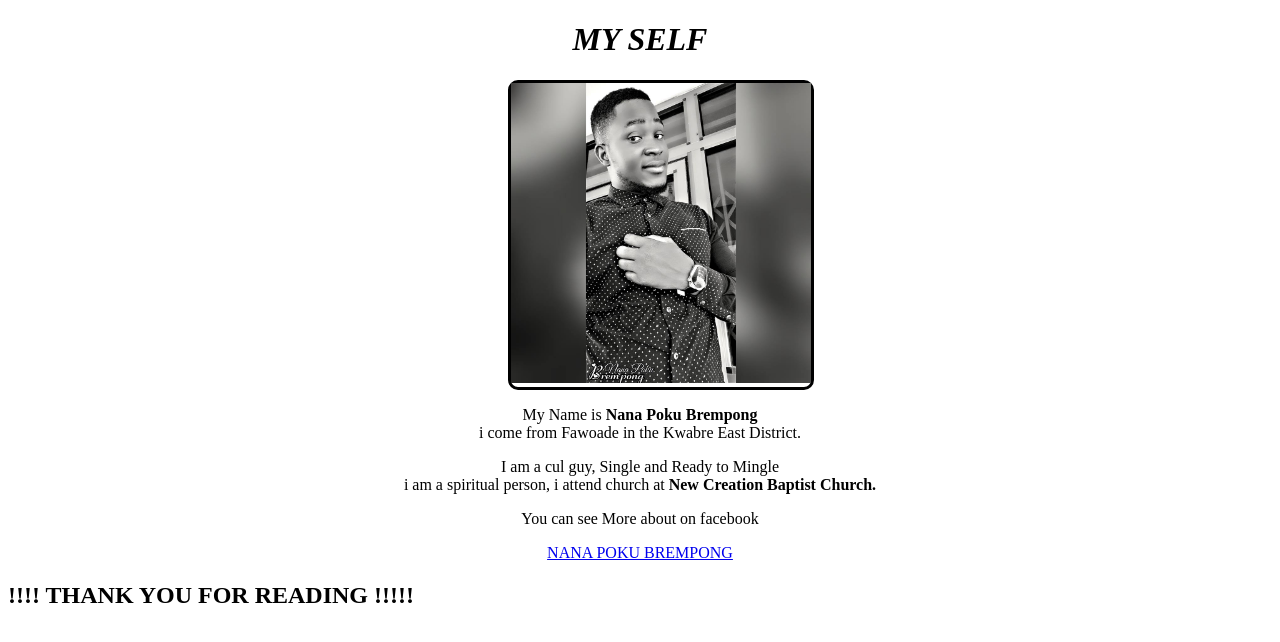
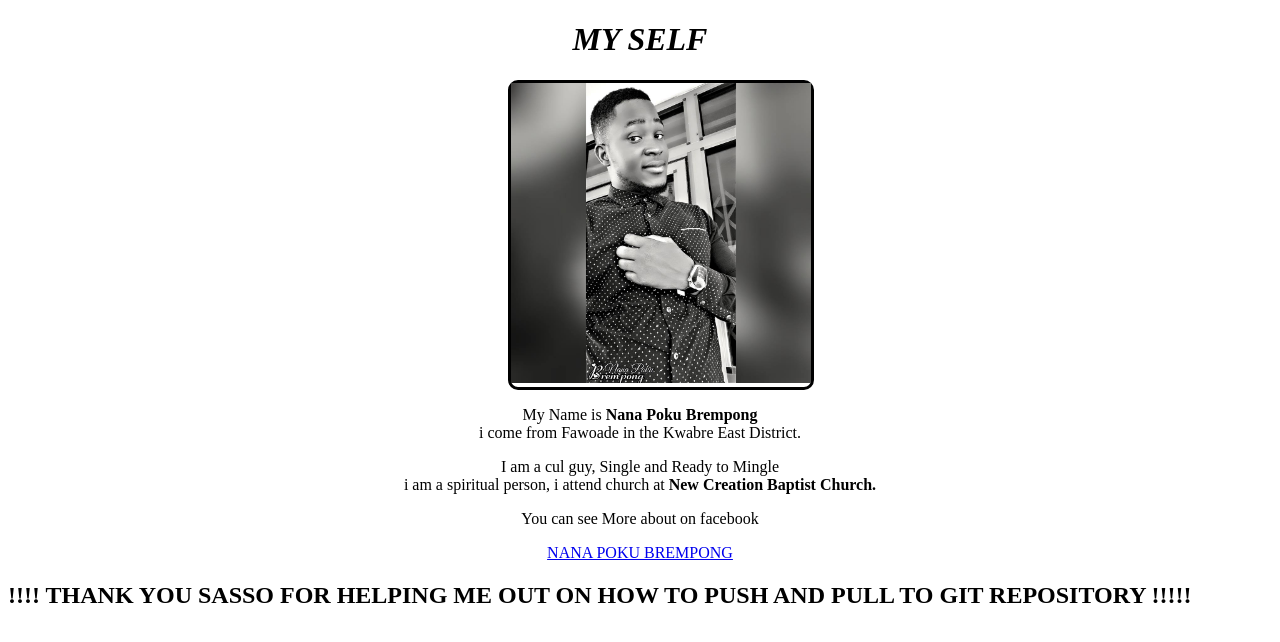
Before and after one commit to NANAPOKUBREMPONG/second-html-files-by-sasso, a plain HTML site: page index.html in a window 1280 px wide. Drawn offline with Linux system fonts and the light colour scheme.

Commit message:
Update index.html

```diff
--- a/index.html
+++ b/index.html
@@ -23,7 +23,7 @@
 </div>
 <div class ="thankyou">
 	<h2>
-		                                 !!!! THANK YOU FOR READING !!!!!
+		                   !!!! THANK YOU SASSO FOR HELPING ME OUT ON HOW TO PUSH AND PULL TO GIT REPOSITORY !!!!!
 	</h2>
 </div>
 </BODY>
```
